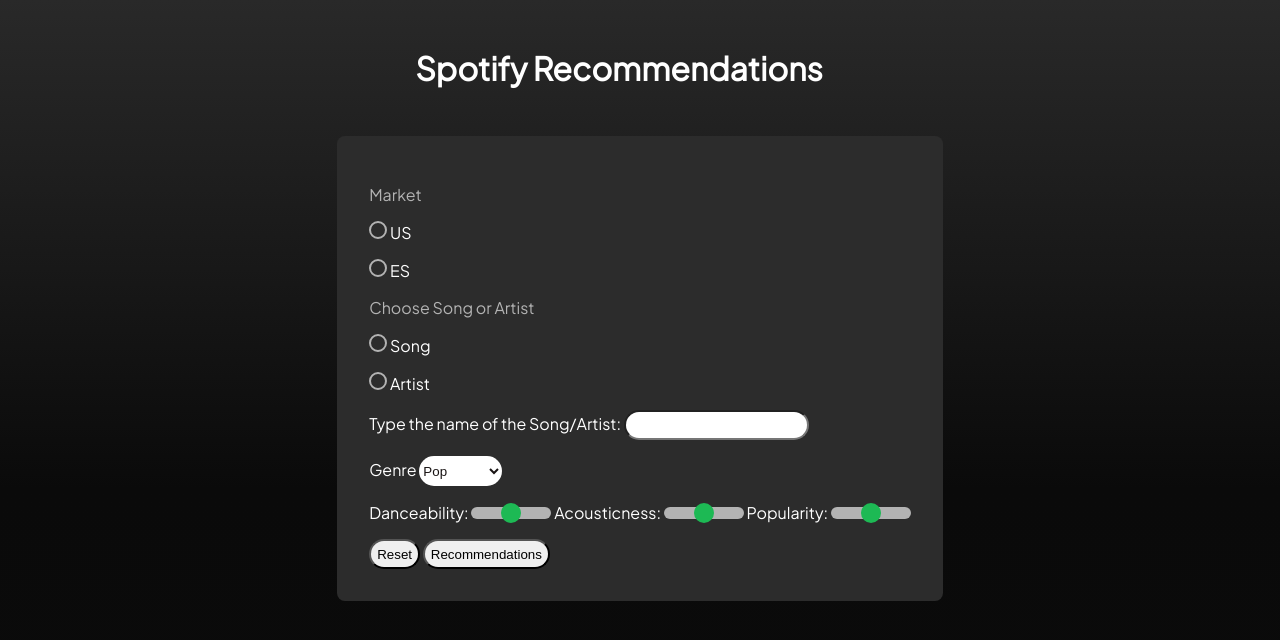
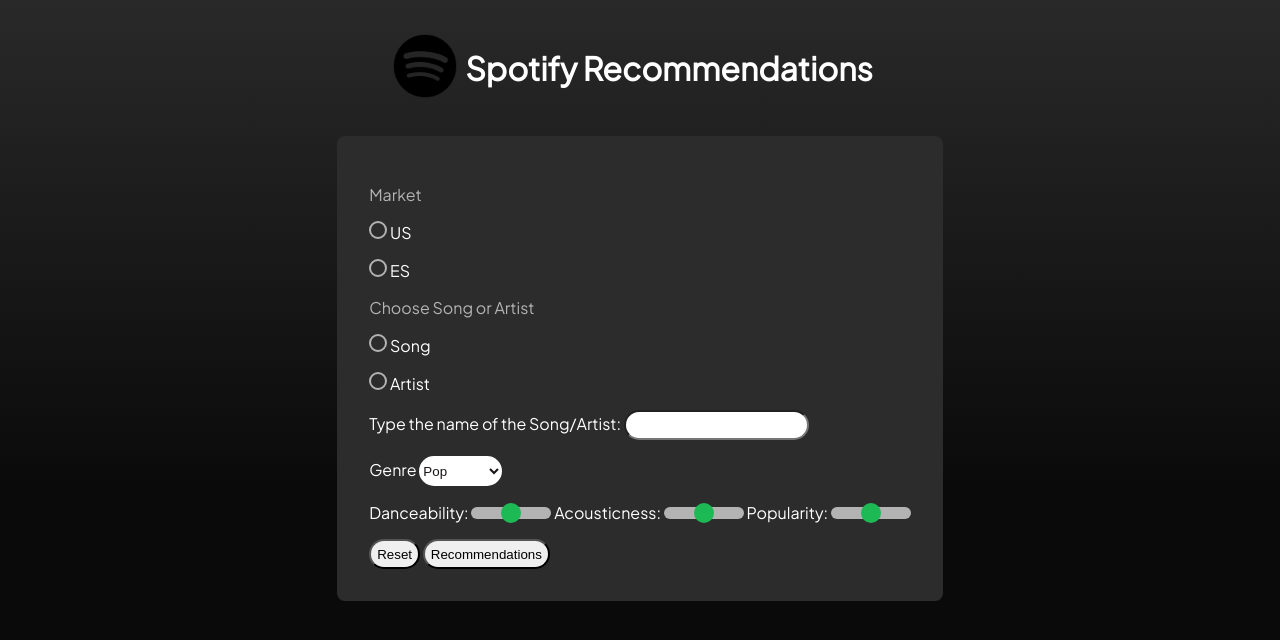
Before and after one commit to maria1sm/SpotifyFinal, a Flask app: page / in a window 1280 px wide. Shown: the top 640 px of the page. Run offline with Flask 2, Linux system fonts and the light colour scheme.

Commit message:
Update index.html

```diff
--- a/templates/index.html
+++ b/templates/index.html
@@ -13,6 +13,7 @@
   </head>
   <body class="gradient-bg">
     <div class="logo">
+      <img src="{{ url_for('static', filename='images/spotify.jpg', _external=True) }}" alt="Spotify" width="100px" height="100px"/>
       <h1>Spotify Recommendations</h1>
     </div>
     <form method="POST" action="/recommendations">
```
